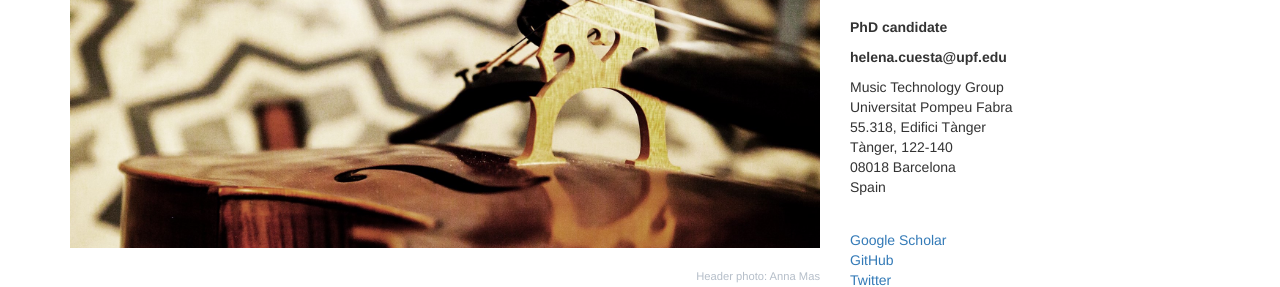
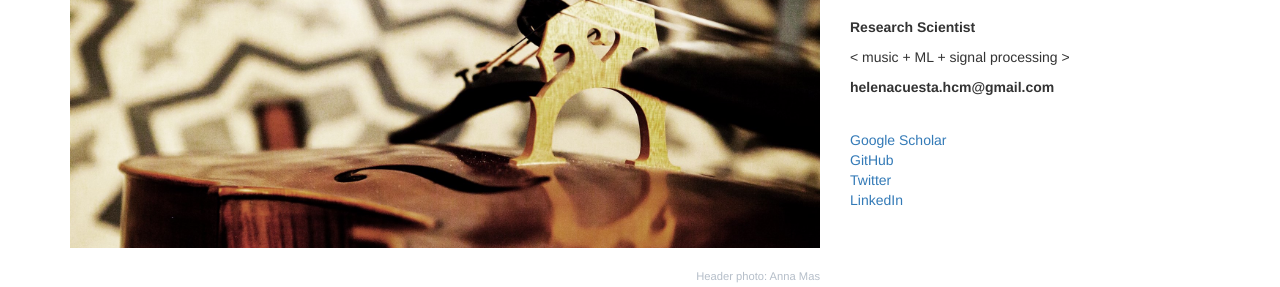
Before and after one commit to helenacuesta/helenacuesta.github.io, a plain HTML site: page news.html in a window 1280 px wide. Shown: the part 120-407 px from the top of the page. Drawn offline with nearby package versions, Linux system fonts and the light colour scheme.

Commit message:
not a phd candidate anymore and also no MTG anymore

```diff
--- a/news.html
+++ b/news.html
@@ -63,15 +63,9 @@
             <!-- Contact Info on the Sidebar -->
             <div class="col-md-4">
                 <div style="font-family: 'Helvetica'; sans-serif; font-size: 32px;"><b>Helena Cuesta</b></div><br>
-                <p><b>PhD candidate</b></p>
-                <p><b>helena.cuesta@upf.edu</b><br></p>
-                <p>Music Technology Group<br>
-                Universitat Pompeu Fabra<br>
-                55.318, Edifici Tànger <br>
-                Tànger, 122-140<br>
-                08018 Barcelona <br>
-                Spain<br>
-                </p>
+                <p><b>Research Scientist </b></p>
+                <p>< music + ML + signal processing ></p>
+                <p><b>helenacuesta.hcm@gmail.com</b><br></p>
             </div>
 
             <!-- Links on the Sidebar -->
```
Also changed, not shown: demos.html (+3 -9 lines), index.html (+0 -7 lines), phd.html (+2 -8 lines), publications.html (+3 -9 lines), research.html (+3 -9 lines), teaching.html (+3 -9 lines).
